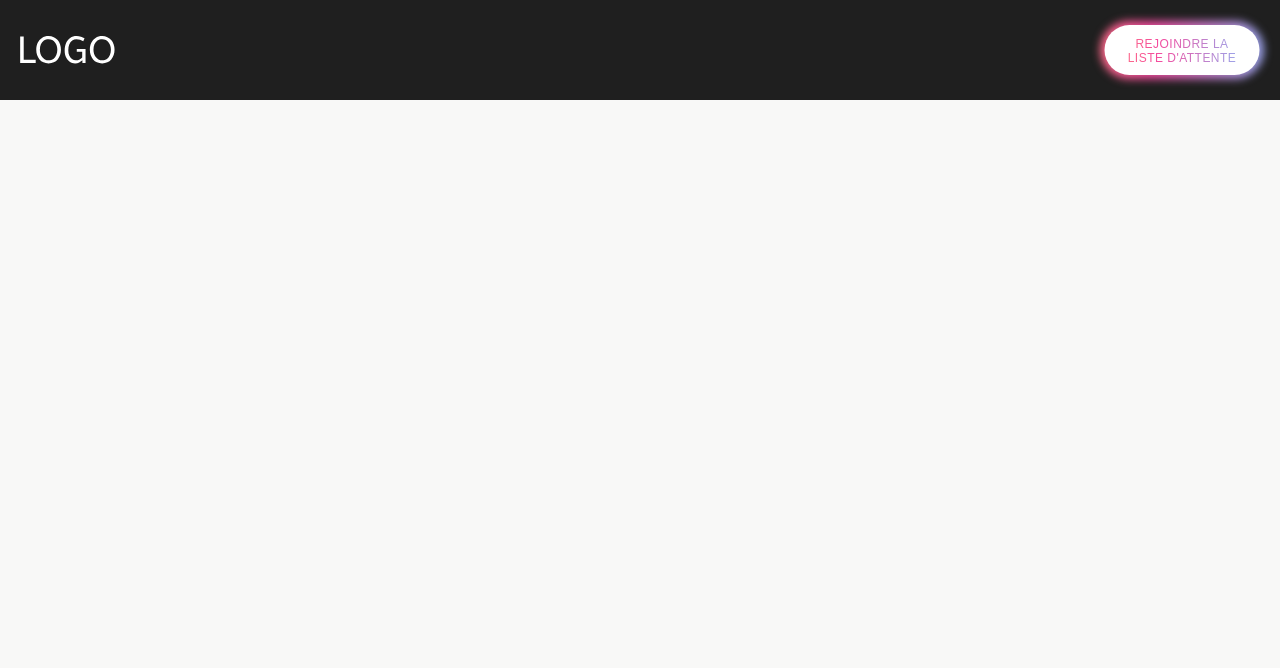
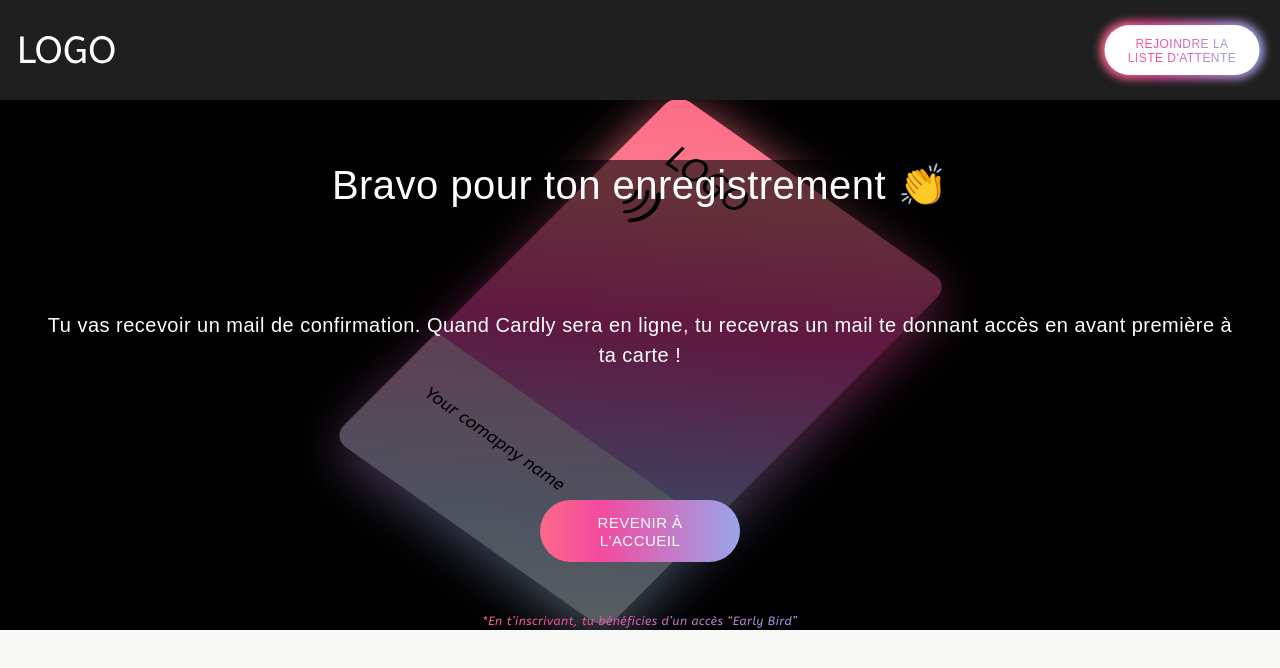
Before and after one commit to feldeh/cardly, a Next.js app: page /envoi in a window 1280 px wide. Shown: the top 668 px of the page. Built offline with nearby package versions, Linux system fonts and the light colour scheme.

Commit message:
create envoi page

```diff
--- a/src/components/all/Navbar/Footer/Footer.jsx
+++ b/src/components/all/Navbar/Footer/Footer.jsx
@@ -7,7 +7,7 @@ const Footer = () => {
         Connect with the Future Go Digital with Your Business Card
       </p>
       <div className="mb-[40px]">
-        <GradientLink href="/waitlist" />
+        <GradientLink href="/waitlist" text="rejoindre la liste d'attente" />
       </div>
       <p className="text-[14px]">Cardly</p>
     </div>
--- a/src/components/all/Navbar/Navbar.jsx
+++ b/src/components/all/Navbar/Navbar.jsx
@@ -3,7 +3,7 @@ import Header from './Header/Header';
 
 const Navbar = ({ children, current }) => {
   return (
-    <div>
+    <div className="w-full">
       <Header />
       {children}
       {!(current == 'waitlist' || current == 'envoi') ? <Footer /> : null}
--- /dev/null
+++ b/src/components/envoi/EnvoiLayout/EnvoiLayout.jsx
@@ -0,0 +1,38 @@
+import Image from 'next/image';
+import React from 'react';
+import GradientLink from '../../shared/GradientLink/GradientLink';
+
+const EnvoiLayout = () => {
+  return (
+    <div className="relative w-full h-full pt-[160px]">
+      <div className="absolute w-full h-full z-[-10] top-[60px]">
+        <Image
+          className="w-full bg-black"
+          src="/assets/img/cardWaitlist.svg"
+          fill
+          alt="card"
+        />
+      </div>
+      <div className="bg-black/60 w-full h-full absolute z-[-5]" />
+
+      <div className="text-white px-[45px] text-center space-y-[100px]">
+        <p className="text-[40px] leading-[50px]">
+          Bravo pour ton enregistrement 👏
+        </p>
+        <p className="text-[20px]">
+          Tu vas recevoir un mail de confirmation. Quand Cardly sera en ligne,
+          tu recevras un mail te donnant accès en avant première à ta carte !
+        </p>
+      </div>
+      <div className="mt-[130px]">
+        <GradientLink href="/" text="revenir à l'accueil" />
+
+        <p className="text-[12px] mt-[50px] font-ABeeZeeItalic text-transparent bg-clip-text purpleGradient mx-auto w-fit text-center">
+          *En t’inscrivant, tu bénéficies d’un accès “Early Bird”
+        </p>
+      </div>
+    </div>
+  );
+};
+
+export default EnvoiLayout;
--- a/src/components/home/BusinessFuture/BusinessFuture.jsx
+++ b/src/components/home/BusinessFuture/BusinessFuture.jsx
@@ -11,7 +11,7 @@ const BusinessFuture = () => {
         <Image src="/assets/img/card.svg" fill alt="your card" />
       </div>
       <div className="mt-[120px] pb-8">
-        <GradientLink href="/waitlist" />
+        <GradientLink href="/waitlist" text="rejoindre la liste d'attente" />
       </div>
     </div>
   );
--- a/src/components/shared/GradientLink/GradientLink.jsx
+++ b/src/components/shared/GradientLink/GradientLink.jsx
@@ -1,6 +1,6 @@
 import Link from 'next/link';
 
-const GradientLink = ({ href }) => {
+const GradientLink = ({ href, text }) => {
   return (
     <div className="z-50 mx-auto w-fit">
       <Link href={href}>
@@ -13,7 +13,7 @@ const GradientLink = ({ href }) => {
           className={`${positionX} ${positionY} z-0 absoluteCenter w-[200px] h-[65px] blur-sm purpleGradient rounded-[50px]`}
         /> */}
         <div className="bg-white rounded-[50px] w-[200px] h-[62px] pt-[14px] px-6 text-base uppercase text-center leading-[18px] purpleGradient text-white">
-          <div>rejoindre la liste d&apos;attente</div>
+          <div>{text}</div>
         </div>
       </Link>
     </div>
--- a/src/components/waitlist/WaitlistForm/WaitlistForm.jsx
+++ b/src/components/waitlist/WaitlistLayout/WaitlistForm/WaitlistForm.jsx
@@ -47,7 +47,7 @@ const WaitlistForm = ({ email }) => {
   }, [form.firstName, form.lastName, form.email]);
 
   return (
-    <div className="pt-20 pb-[40px] text-white  px-[45px] overflow-y-hidden">
+    <div className="pt-20 mb-[20px] text-white  mx-[45px]">
       <form method="post" onSubmit={handleSubmit}>
         <div>
           <div>
--- a/src/components/waitlist/WaitlistLayout/WaitlistLayout.jsx
+++ b/src/components/waitlist/WaitlistLayout/WaitlistLayout.jsx
@@ -1,16 +1,18 @@
 import Image from 'next/image';
-import WaitlistForm from '../WaitlistForm/WaitlistForm';
-import WaitlistHeader from '../WaitlistHeader/WaitlistHeader';
+import WaitlistForm from './WaitlistForm/WaitlistForm';
+import WaitlistHeader from './WaitlistHeader/WaitlistHeader';
 
 const WaitlistLayout = ({ email }) => {
   return (
-    <div className="relative w-full overflow-x-hidden">
-      <Image
-        className="absolute z-[-10] bg-black w-full overflow-x-hidden"
-        src="/assets/img/cardWaitlist.svg"
-        fill
-        alt="card"
-      />
+    <div className="relative w-full h-full">
+      <div className="absolute w-full h-full z-[-10] top-[85px]">
+        <Image
+          className="w-full bg-black"
+          src="/assets/img/cardWaitlist.svg"
+          fill
+          alt="card"
+        />
+      </div>
       <div className="bg-black/60 w-full h-full absolute z-[-5]" />
 
       <WaitlistHeader />
--- a/src/pages/envoi/index.jsx
+++ b/src/pages/envoi/index.jsx
@@ -1,5 +1,6 @@
 import Head from 'next/head';
 import Navbar from '../../components/all/Navbar/Navbar';
+import EnvoiLayout from '../../components/envoi/EnvoiLayout/EnvoiLayout';
 
 const Envoi = () => {
   return (
@@ -7,11 +8,16 @@ const Envoi = () => {
       <Head>
         <title>Envoi | Cardly</title>
         <meta name="description" content="Generated by create next app" />
-        <meta name="viewport" content="width=device-width, initial-scale=1" />
+        <meta
+          name="viewport"
+          content="width=device-width, initial-scale=1 maximum-scale-1"
+        />
         <link rel="icon" href="/favicon.ico" />
       </Head>
       <main>
-        <Navbar current="envoi"></Navbar>
+        <Navbar current="envoi">
+          <EnvoiLayout />
+        </Navbar>
       </main>
     </>
   );
--- a/src/pages/waitlist/index.jsx
+++ b/src/pages/waitlist/index.jsx
@@ -22,7 +22,7 @@ const Waitlist = ({ email }) => {
         />
         <link rel="icon" href="/favicon.ico" />
       </Head>
-      <main className="overflow-x-hidden">
+      <main>
         <Navbar current="waitlist">
           <WaitlistLayout email={email} />
         </Navbar>
```
Also changed, not shown: src/components/waitlist/WaitlistLayout/WaitlistForm/WaitListInput/WaitListInput.jsx (renamed from src/components/waitlist/WaitlistForm/WaitListInput/WaitListInput.jsx), src/components/waitlist/WaitlistLayout/WaitlistForm/WaitlistBtn/WaitlistBtn.jsx (renamed from src/components/waitlist/WaitlistForm/WaitlistBtn/WaitlistBtn.jsx), src/components/waitlist/WaitlistLayout/WaitlistHeader/WaitlistHeader.jsx (renamed from src/components/waitlist/WaitlistHeader/WaitlistHeader.jsx).
